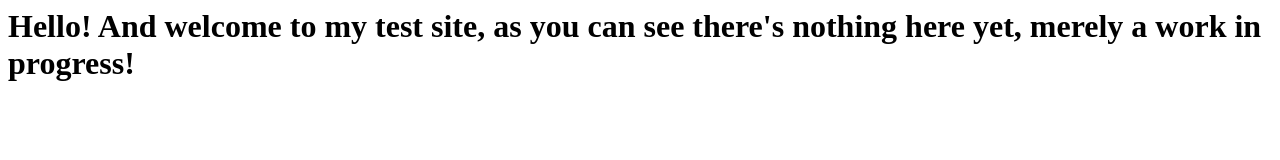
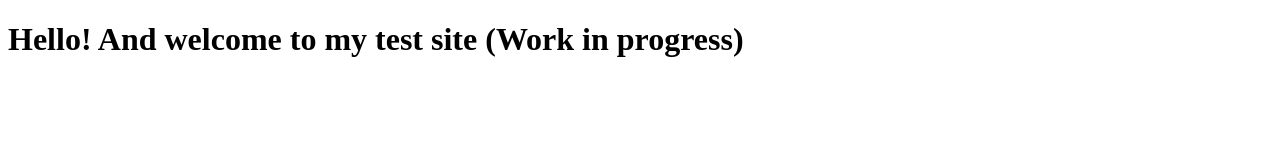
Before and after one commit to LadyAnnalise/TestSite, a plain HTML site: page index.html in a window 1280 px wide. Drawn offline with Linux system fonts and the light colour scheme.

Commit message:
Update index.html

```diff
--- a/index.html
+++ b/index.html
@@ -1 +1,9 @@
-<h1>Hello! And welcome to my test site, as you can see there's nothing here yet, merely a work in progress!</h1>
+<!DOCTYPE html>
+<html>
+  <head>
+    <title>Title Goes Here</title>
+  </head>
+  <body>
+    <h1>Hello! And welcome to my test site (Work in progress)</h1>
+  </body>
+</html>
```
